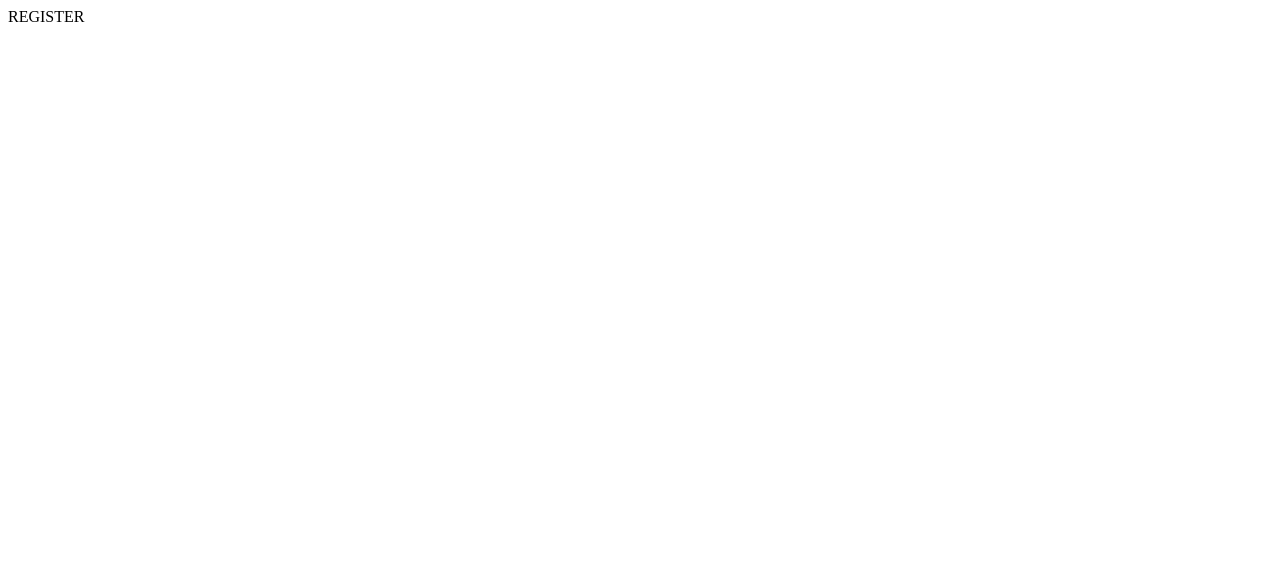
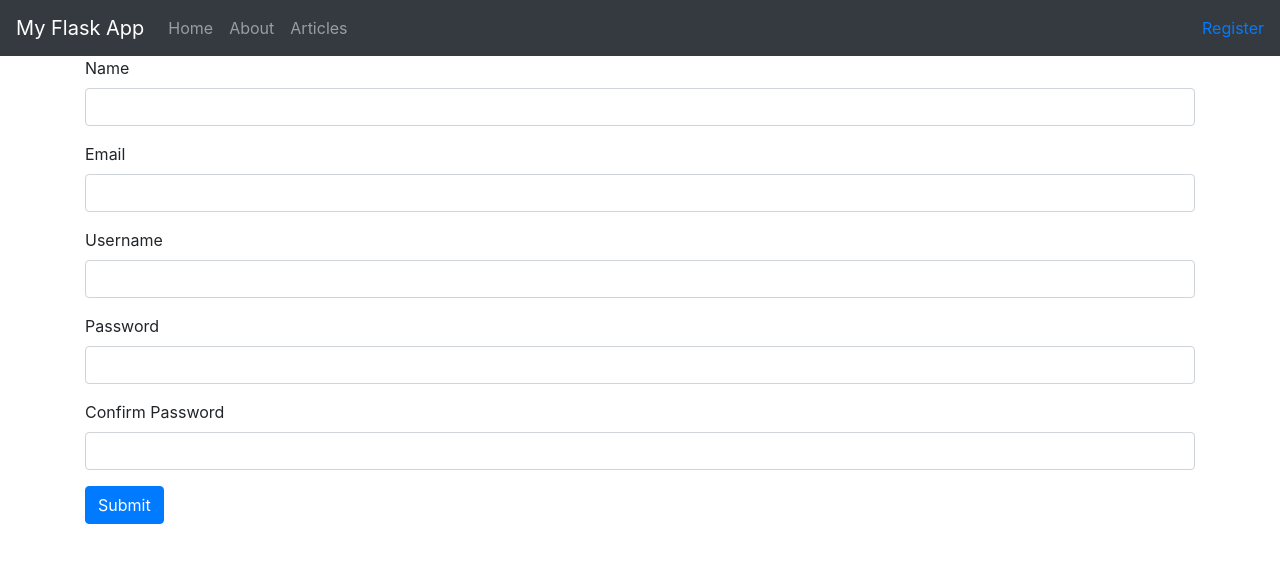
Before and after one commit to Xelepam/Python_Flask_App, a Flask app: page /register in a window 1280 px wide. Before the commit the part shown is almost empty. Shown: the top 563 px of the page. Run offline with Flask 2, Linux system fonts and the light colour scheme; some libraries are stand-ins or nearby versions.

Commit message:
set up user registration

```diff
--- a/app.py
+++ b/app.py
@@ -5,6 +5,16 @@
 from passlib.hash import sha256_crypt
 
 app = Flask(__name__)
+
+# Configuring MySQL
+app.config['MYSQL_HOST'] = 'localhost'
+app.config['MYSQL_USER'] = 'root'
+app.config['MYSQL_PASSWORD'] = 'NewPassword'
+app.config['MYSQL_DB'] = 'python_flask_app'
+app.config['MYSQL_CURSORCLASS'] = 'DictCursor'
+
+# Initializing MySQL
+mysql = MySQL(app)
 
 Articles = Articles()
 
@@ -38,8 +48,28 @@
 def register():
     form = RegisterForm(request.form)
     if request.method == 'POST' and form.validate():
-        return
+        name = form.name.data
+        email = form.email.data
+        username = form.username.data
+        password = sha256_crypt.encrypt(str(form.password.data))
+
+        # Create cursor
+        cur = mysql.connection.cursor()
+
+        # Execute query
+        cur.execute("INSERT INTO users(name, email, username, password) VALUES(%s, %s, %s, %s)", (name, email, username, password))
+
+        # Commit to database
+        mysql.connection.commit()
+
+        # Close the connection
+        cur.close()
+
+        flash('You are now registered and can log in!', 'Success')
+
+        return redirect(url_for('login'))
     return render_template('register.html', form = form)
 
 if __name__ == '__main__':
+    app.secret_key = 'some_secret'
     app.run(debug = True)
--- /dev/null
+++ b/templates/includes/_formhelpers.html
@@ -0,0 +1,9 @@
+{% macro render_field(field) %}
+    {{ field.label}}
+    {{ field(**kwargs)|safe }}
+    {% if field.errors %}
+        {% for error in field.errors %}
+            <span class="help-inline">{{ error }}</span>
+        {% endfor %}
+    {% endif %}
+{% endmacro %}
--- /dev/null
+++ b/templates/includes/_messages.html
@@ -0,0 +1,7 @@
+{% with messages = get_flashed_messages(with_categories = true) %}
+    {% if messages %}
+        {% for category, message in messages %}
+            <div class="alert alert-{{ category }}">{{ message}}</div>
+        {% endfor %}
+    {% endif %}
+{% endwith %}
--- a/templates/includes/_navbar.html
+++ b/templates/includes/_navbar.html
@@ -24,9 +24,13 @@
               </div>
             </li> -->
           </ul>
-          <form class="form-inline my-2 my-lg-0">
+          <ul class="nav navbar-nav navbar-right">
+            <li><a href="/register">Register</a></li>
+
+          </ul>
+         <!-- <form class="form-inline my-2 my-lg-0">
             <input class="form-control mr-sm-2" type="text" placeholder="Search" aria-label="Search">
             <button class="btn btn-outline-success my-2 my-sm-0" type="submit">Search</button>
-          </form>
+          </form> -->
         </div>
       </nav>
--- a/templates/layout.html
+++ b/templates/layout.html
@@ -1,17 +1,16 @@
 <!DOCTYPE html>
-
 <html>
     <head>
         <meta charset="utf-8">
         <title>My Flask App</title>
         <link rel="stylesheet" href="https://stackpath.bootstrapcdn.com/bootstrap/4.1.3/css/bootstrap.min.css">
     </head>
-
     <body>
         {% include 'includes/_navbar.html' %}
-        {% block body %}{% endblock %}
-
+        <div class="container">
+            {% include 'includes/_messages.html' %}
+            {% block body %}{% endblock %}
+         </div>
         <script src="https://stackpath.bootstrapcdn.com/bootstrap/4.1.3/js/bootstrap.min.js"></script>
     </body>
-
 </html>
--- a/templates/register.html
+++ b/templates/register.html
@@ -1 +1,24 @@
-REGISTER
+{% extends 'layout.html' %}
+
+{% block body %}
+    <h1>Register</h1>
+    {% from "includes/_formhelpers.html" import render_field %}
+    <form method="POST" action="">
+        <div class="form-group">
+            {{render_field(form.name, class_="form-control")}}
+        </div>
+        <div class="form-group">
+                {{render_field(form.email, class_="form-control")}}
+        </div>
+        <div class="form-group">
+                {{render_field(form.username, class_="form-control")}}
+        </div>
+        <div class="form-group">
+                {{render_field(form.password, class_="form-control")}}
+        </div>
+        <div class="form-group">
+                {{render_field(form.confirm, class_="form-control")}}
+        </div>
+        <p><input type="submit" class="btn btn-primary" value="Submit"></p>
+    </form>
+{% endblock %}
```
Also changed, not shown: README.md.
